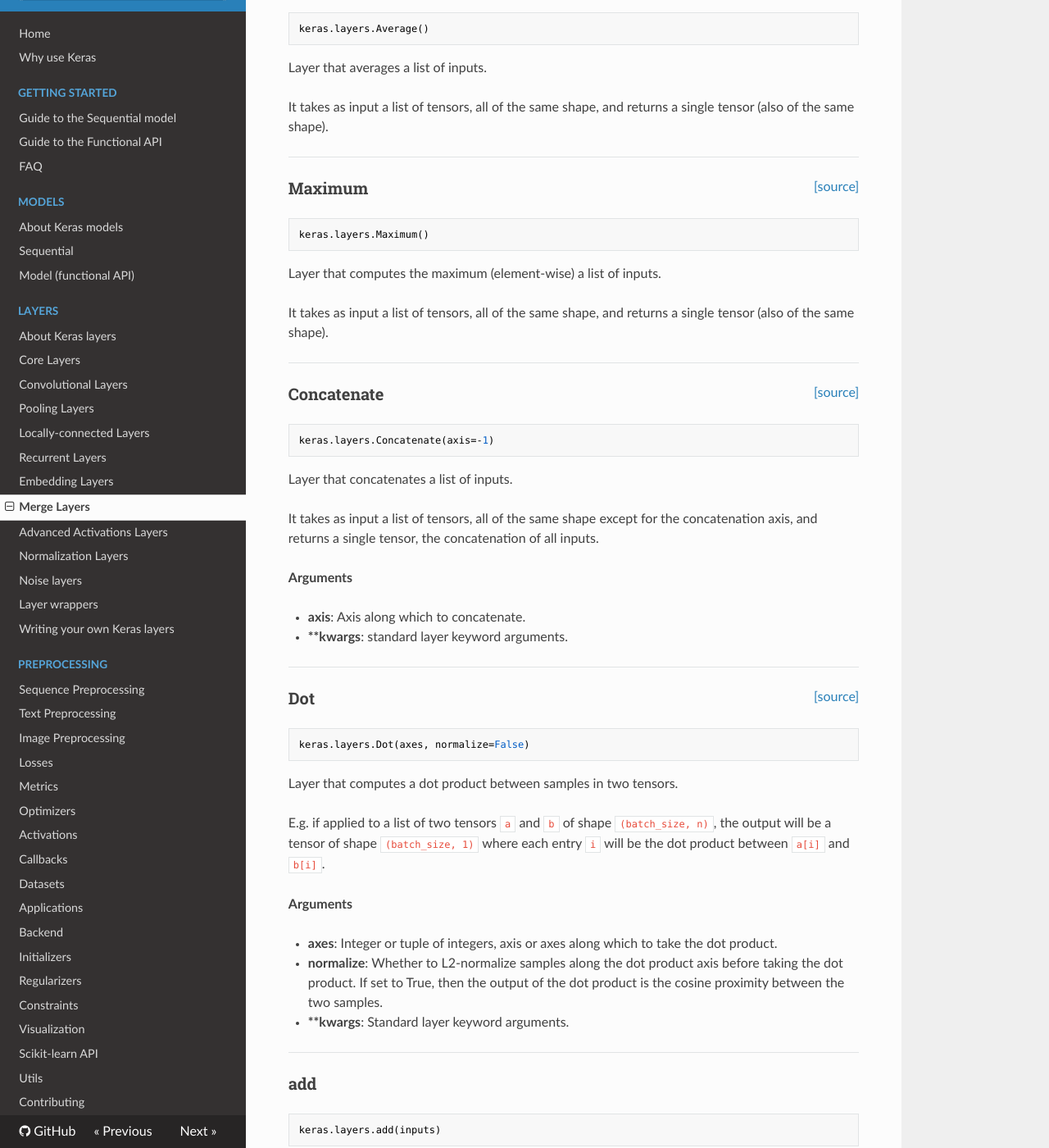
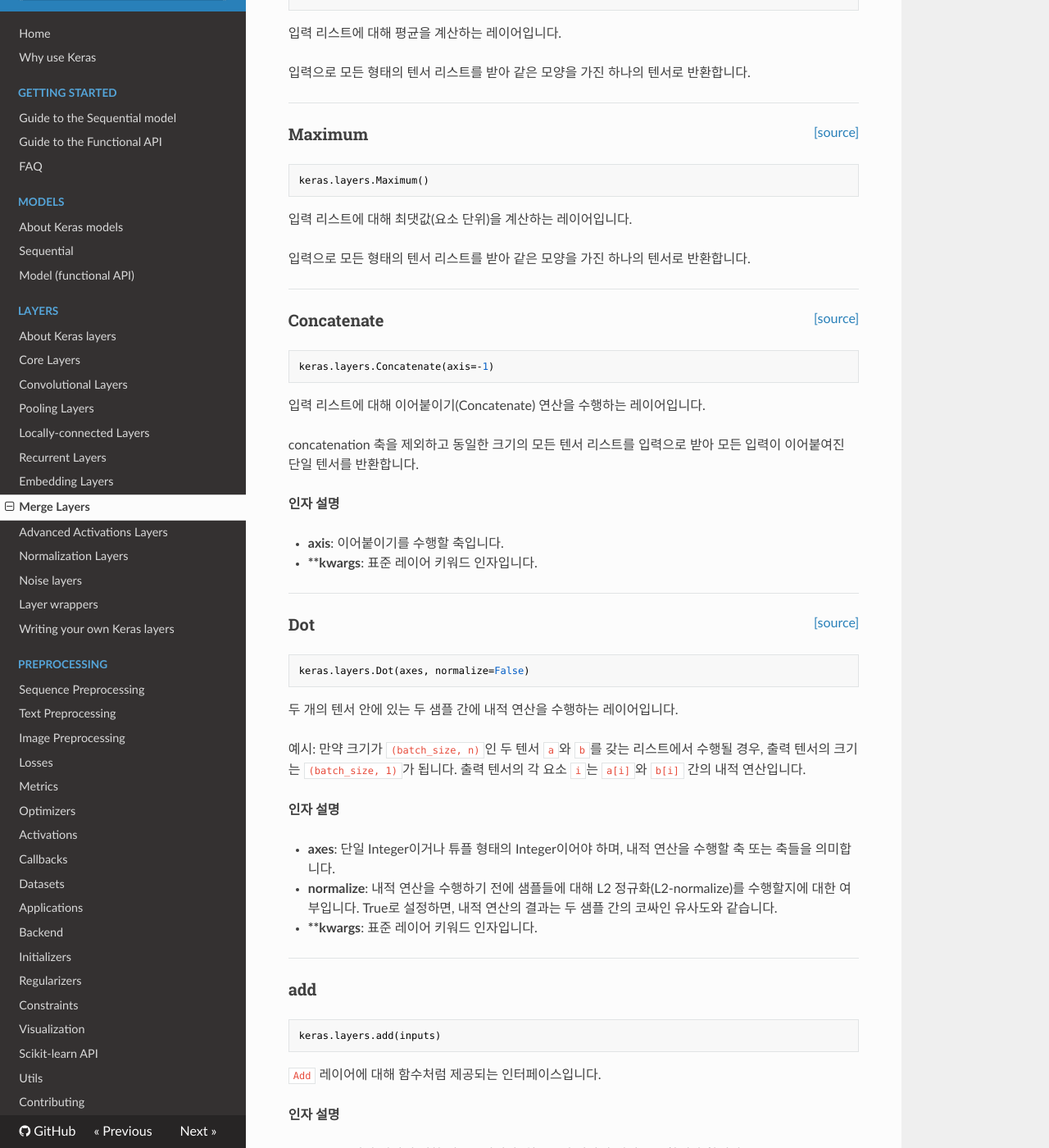
Before and after one commit to keras-team/keras-docs-ko, an MkDocs documentation site: the page built from sources/layers/merge.md, in a window 1280 px wide and 1400 px high, scrolled down 1391 px. Shown: the whole window at 82% size. Built offline with MkDocs 1.6.1, drawn with Linux system fonts in a browser that asks for light colours; nearby versions of some CDN libraries; some of the changed text lies outside the part shown.

Commit message:
Update merge.md

````diff
--- a/sources/layers/merge.md
+++ b/sources/layers/merge.md
@@ -5,13 +5,11 @@
 keras.layers.Add()
 ```
 
-Layer that adds a list of inputs.
+입력 리스트를 더하는 레이어입니다.
 
-It takes as input a list of tensors,
-all of the same shape, and returns
-a single tensor (also of the same shape).
+입력으로 모든 형태의 텐서 리스트를 받아 같은 모양을 가진 하나의 텐서로 반환합니다.
 
-__Examples__
+__예시__
 
 
 ```python
@@ -21,7 +19,7 @@
 x1 = keras.layers.Dense(8, activation='relu')(input1)
 input2 = keras.layers.Input(shape=(32,))
 x2 = keras.layers.Dense(8, activation='relu')(input2)
-# equivalent to added = keras.layers.add([x1, x2])
+# added = keras.layers.add([x1, x2])와 동일합니다.
 added = keras.layers.Add()([x1, x2])
 
 out = keras.layers.Dense(4)(added)
@@ -37,13 +35,11 @@
 keras.layers.Subtract()
 ```
 
-Layer that subtracts two inputs.
+두 인풋에 대해 뺄셈을 수행하는 레이어입니다.
 
-It takes as input a list of tensors of size 2,
-both of the same shape, and returns a single tensor, (inputs[0] - inputs[1]),
-also of the same shape.
+동일한 크기를 가진 텐서리스트(2개의 텐서)를 입력으로 받아 동일한 크기의 단일 텐서로 반환합니다. (inputs[0] - inputs[1]),
 
-__Examples__
+__예시__
 
 
 ```python
@@ -53,7 +49,7 @@
 x1 = keras.layers.Dense(8, activation='relu')(input1)
 input2 = keras.layers.Input(shape=(32,))
 x2 = keras.layers.Dense(8, activation='relu')(input2)
-# Equivalent to subtracted = keras.layers.subtract([x1, x2])
+# subtracted = keras.layers.subtract([x1, x2])와 동일합니다.
 subtracted = keras.layers.Subtract()([x1, x2])
 
 out = keras.layers.Dense(4)(subtracted)
@@ -69,11 +65,9 @@
 keras.layers.Multiply()
 ```
 
-Layer that multiplies (element-wise) a list of inputs.
+입력 리스트에 대해 요소 단위로 곱하는 레이어입니다.
 
-It takes as input a list of tensors,
-all of the same shape, and returns
-a single tensor (also of the same shape).
+입력으로 모든 형태의 텐서 리스트를 받아 같은 모양을 가진 하나의 텐서로 반환합니다.
 
 ----
 
@@ -84,11 +78,9 @@
 keras.layers.Average()
 ```
 
-Layer that averages a list of inputs.
+입력 리스트에 대해 평균을 계산하는 레이어입니다.
 
-It takes as input a list of tensors,
-all of the same shape, and returns
-a single tensor (also of the same shape).
+입력으로 모든 형태의 텐서 리스트를 받아 같은 모양을 가진 하나의 텐서로 반환합니다.
 
 ----
 
@@ -99,11 +91,9 @@
 keras.layers.Maximum()
 ```
 
-Layer that computes the maximum (element-wise) a list of inputs.
+입력 리스트에 대해 최댓값(요소 단위)을 계산하는 레이어입니다.
 
-It takes as input a list of tensors,
-all of the same shape, and returns
-a single tensor (also of the same shape).
+입력으로 모든 형태의 텐서 리스트를 받아 같은 모양을 가진 하나의 텐서로 반환합니다.
 
 ----
 
@@ -114,16 +104,14 @@
 keras.layers.Concatenate(axis=-1)
 ```
 
-Layer that concatenates a list of inputs.
+입력 리스트에 대해 이어붙이기(Concatenate) 연산을 수행하는 레이어입니다.
 
-It takes as input a list of tensors,
-all of the same shape except for the concatenation axis,
-and returns a single tensor, the concatenation of all inputs.
+concatenation 축을 제외하고 동일한 크기의 모든 텐서 리스트를 입력으로 받아 모든 입력이 이어붙여진 단일 텐서를 반환합니다.
 
-__Arguments__
+__인자 설명__
 
-- __axis__: Axis along which to concatenate.
-- __**kwargs__: standard layer keyword arguments.
+- __axis__: 이어붙이기를 수행할 축입니다.
+- __**kwargs__: 표준 레이어 키워드 인자입니다.
 
 ----
 
@@ -134,22 +122,15 @@
 keras.layers.Dot(axes, normalize=False)
 ```
 
-Layer that computes a dot product between samples in two tensors.
+두 개의 텐서 안에 있는 두 샘플 간에 내적 연산을 수행하는 레이어입니다.
 
-E.g. if applied to a list of two tensors `a` and `b` of shape `(batch_size, n)`,
-the output will be a tensor of shape `(batch_size, 1)`
-where each entry `i` will be the dot product between
-`a[i]` and `b[i]`.
+예시: 만약 크기가 `(batch_size, n)`인 두 텐서 `a`와 `b`를 갖는 리스트에서 수행될 경우, 출력 텐서의 크기는 `(batch_size, 1)`가 됩니다. 출력 텐서의 각 요소 `i`는 `a[i]`와 `b[i]` 간의 내적 연산입니다.
 
-__Arguments__
+__인자 설명__
 
-- __axes__: Integer or tuple of integers,
-    axis or axes along which to take the dot product.
-- __normalize__: Whether to L2-normalize samples along the
-    dot product axis before taking the dot product.
-    If set to True, then the output of the dot product
-    is the cosine proximity between the two samples.
-- __**kwargs__: Standard layer keyword arguments.
+- __axes__: 단일 Integer이거나 튜플 형태의 Integer이어야 하며, 내적 연산을 수행할 축 또는 축들을 의미합니다.
+- __normalize__: 내적 연산을 수행하기 전에 샘플들에 대해 L2 정규화(L2-normalize)를 수행할지에 대한 여부입니다. True로 설정하면, 내적 연산의 결과는 두 샘플 간의 코싸인 유사도와 같습니다.
+- __**kwargs__: 표준 레이어 키워드 인자입니다.
 
 ----
 
@@ -161,18 +142,18 @@
 ```
 
 
-Functional interface to the `Add` layer.
+`Add` 레이어에 대해 함수처럼 제공되는 인터페이스입니다.
 
-__Arguments__
+__인자 설명__
 
-- __inputs__: A list of input tensors (at least 2).
-- __**kwargs__: Standard layer keyword arguments.
+- __inputs__: 입력 텐서에 대한 리스트입니다. 최소 2개 이상의 텐서를 포함해야 합니다.
+- __**kwargs__: 표준 레이어 키워드 인자입니다.
 
-__Returns__
+__반환값__
 
-A tensor, the sum of the inputs.
+입력에 대해 덧셈 연산이 수행된 단일 텐서를 반환합니다.
 
-__Examples__
+__예시__
 
 
 ```python
@@ -198,18 +179,18 @@
 ```
 
 
-Functional interface to the `Subtract` layer.
+`Subtract` 레이어에 대해 함수처럼 제공되는 인터페이스입니다.
 
-__Arguments__
+__인자 설명__
 
-- __inputs__: A list of input tensors (exactly 2).
-- __**kwargs__: Standard layer keyword arguments.
+- __inputs__: 입력 텐서에 대한 리스트입니다. (정확히 2개의 텐서이어야 합니다.)
+- __**kwargs__: 표준 레이어 키워드 인자입니다.
 
-__Returns__
+__반환값__
 
-A tensor, the difference of the inputs.
+입력되는 두 개의 텐서에 대한 차이값이 단일 텐서로 반환됩니다.
 
-__Examples__
+__예시__
 
 
 ```python
@@ -235,16 +216,16 @@
 ```
 
 
-Functional interface to the `Multiply` layer.
+`Multiply` 레이어에 대해 함수처럼 제공되는 인터페이스입니다.
 
-__Arguments__
+__인자 설명__
 
-- __inputs__: A list of input tensors (at least 2).
-- __**kwargs__: Standard layer keyword arguments.
+- __inputs__: 입력 텐서에 대한 리스트입니다. 최소 2개 이상의 텐서를 포함해야 합니다.
+- __**kwargs__: 표준 레이어 키워드 인자입니다.
 
-__Returns__
+__반환값__
 
-A tensor, the element-wise product of the inputs.
+입력 텐서들에 대한 요소별 연산 결과가 단일 텐서로 반환됩니다.
 
 ----
 
@@ -256,16 +237,16 @@
 ```
 
 
-Functional interface to the `Average` layer.
+`Average` 레이어에 대해 함수처럼 제공되는 인터페이스입니다.
 
-__Arguments__
+__인자 설명__
 
-- __inputs__: A list of input tensors (at least 2).
-- __**kwargs__: Standard layer keyword arguments.
+- __inputs__: 입력 텐서에 대한 리스트입니다. 최소 2개 이상의 텐서를 포함해야 합니다.
+- __**kwargs__: 표준 레이어 키워드 인자입니다.
 
-__Returns__
+__반환값__
 
-A tensor, the average of the inputs.
+입력 텐서들에 대한 평균값 연산 결과가 단일 텐서로 반환됩니다.
 
 ----
 
@@ -277,16 +258,16 @@
 ```
 
 
-Functional interface to the `Maximum` layer.
+`Maximum` 레이어에 대해 함수처럼 제공되는 인터페이스입니다.
 
-__Arguments__
+__인자 설명__
 
-- __inputs__: A list of input tensors (at least 2).
-- __**kwargs__: Standard layer keyword arguments.
+- __inputs__: 입력 텐서에 대한 리스트입니다. 최소 2개 이상의 텐서를 포함해야 합니다.
+- __**kwargs__: 표준 레이어 키워드 인자입니다.
 
-__Returns__
+__반환값__
 
-A tensor, the element-wise maximum of the inputs.
+입력 텐서들에 대해 입력 단위로 최댓값 연산을 수행된 결과가 단일 텐서로 반환됩니다.
 
 ----
 
@@ -298,17 +279,17 @@
 ```
 
 
-Functional interface to the `Concatenate` layer.
+`Concatenate` 레이어에 대해 함수처럼 제공되는 인터페이스입니다.
 
-__Arguments__
+__인자 설명__
 
-- __inputs__: A list of input tensors (at least 2).
-- __axis__: Concatenation axis.
-- __**kwargs__: Standard layer keyword arguments.
+- __inputs__: 입력 텐서에 대한 리스트입니다. 최소 2개 이상의 텐서를 포함해야 합니다.
+- __axis__: 이어붙이기(Concatenation)를 수행할 축입니다.
+- __**kwargs__: 표준 레이어 키워드 인자입니다.
 
-__Returns__
+__반환값__
 
-A tensor, the concatenation of the inputs alongside axis `axis`.
+입력들에 대해 축 `axis`를 통해 이어붙이기(concatenation)를 수행한 결과를 단일 텐서로 반환합니다.
 
 ----
 
@@ -320,19 +301,15 @@
 ```
 
 
-Functional interface to the `Dot` layer.
+`Dot` 레이어에 대해 함수처럼 제공되는 인터페이스입니다.
 
-__Arguments__
+__인자 설명__
 
-- __inputs__: A list of input tensors (at least 2).
-- __axes__: Integer or tuple of integers,
-    axis or axes along which to take the dot product.
-- __normalize__: Whether to L2-normalize samples along the
-    dot product axis before taking the dot product.
-    If set to True, then the output of the dot product
-    is the cosine proximity between the two samples.
-- __**kwargs__: Standard layer keyword arguments.
+- __inputs__: 입력 텐서에 대한 리스트입니다. 최소 2개 이상의 텐서를 포함해야 합니다.
+- __axes__: 단일 Integer이거나 튜플 형태의 Integer이어야 하며, 내적 연산을 수행할 축 또는 축들을 의미합니다.
+- __normalize__: 내적 연산을 수행하기 전에 샘플들에 대해 L2 정규화(L2-normalize)를 수행할지에 대한 여부입니다. True로 설정하면, 내적 연산의 결과는 두 샘플 간의 코싸인 유사도와 같습니다.
+- __**kwargs__: 표준 레이어 키워드 인자입니다.
 
-__Returns__
+__반환값__
 
-A tensor, the dot product of the samples from the inputs.
+입력의 샘플에 대해 내적 연산을 수행한 결과가 단일 텐서로 반환됩니다.
````
